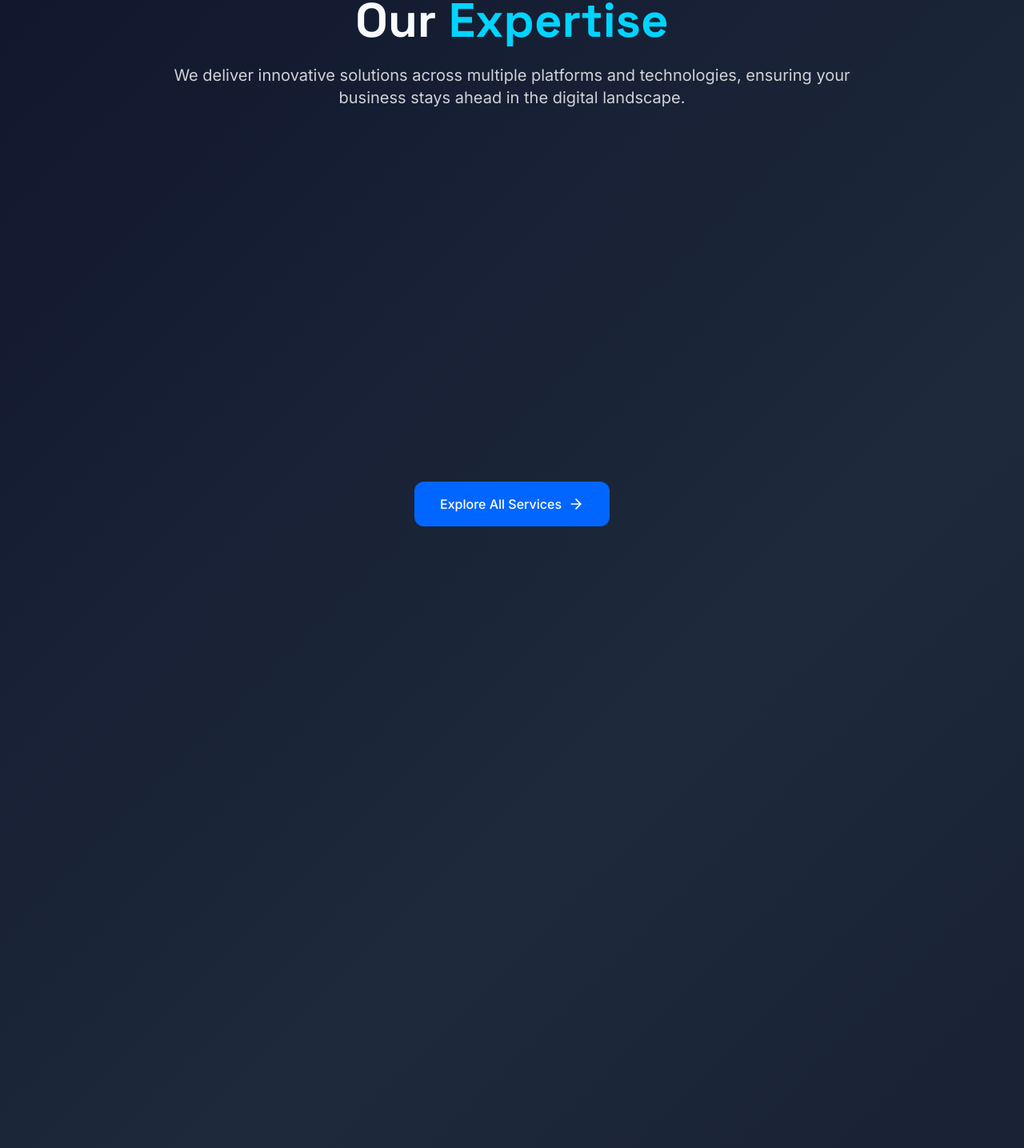
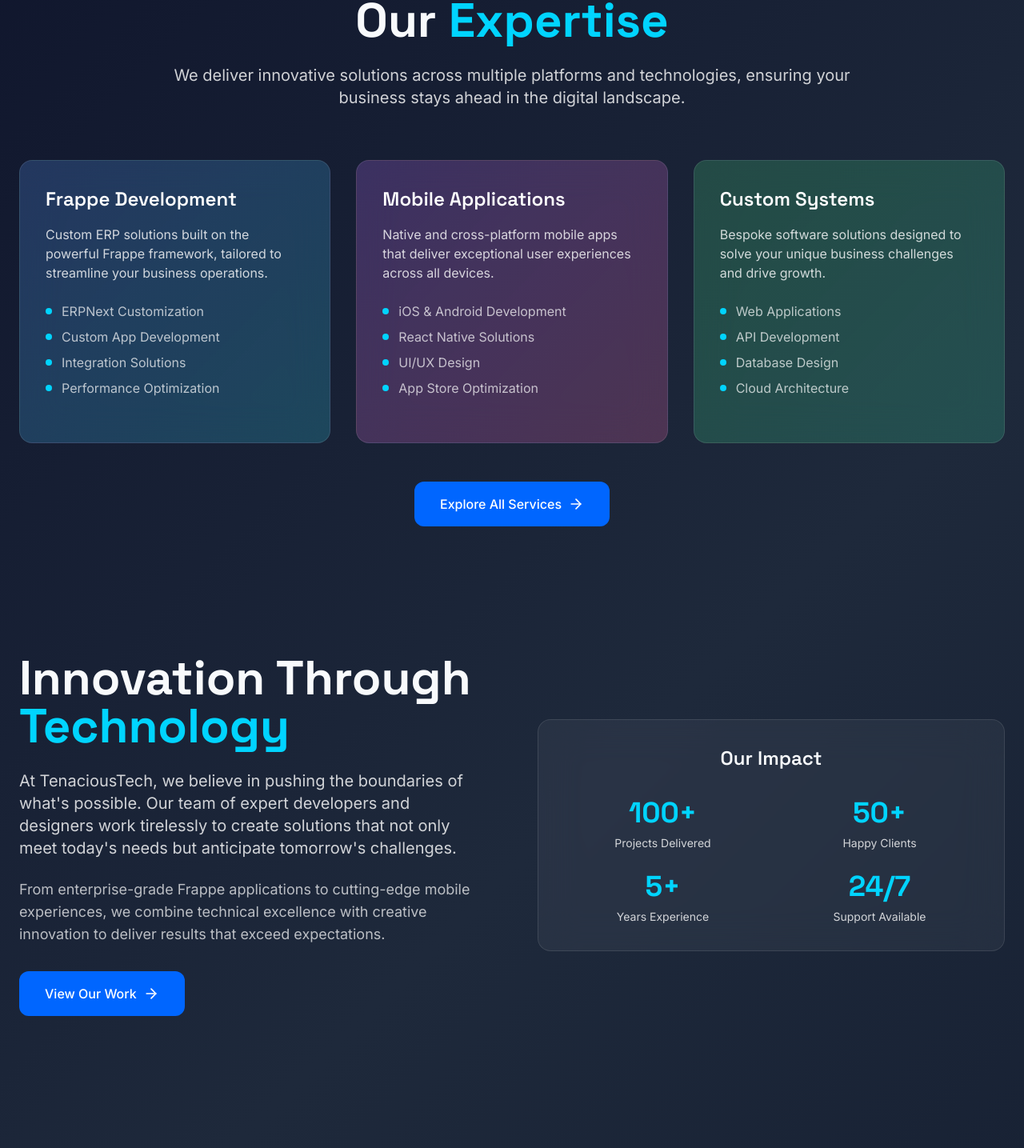
Before and after one commit to j0sh01/tenacious-tech, a React (Vite) app: page / in a window 1280 px wide. Shown: the part 884-2319 px from the top of the page at 80% size. Built offline with nearby package versions, Linux system fonts and the light colour scheme.

Commit message:
Fix: Ensure sections persist after transition
Modify animation behavior to keep sections visible after the initial transition.

```diff
--- a/src/index.css
+++ b/src/index.css
@@ -78,4 +78,30 @@
   .hover-glow:hover {
     box-shadow: 0 0 30px rgba(59, 130, 246, 0.4);
   }
+
+  .fade-in-element {
+    opacity: 0;
+    transform: translateY(20px);
+    transition: opacity 0.6s ease-out, transform 0.6s ease-out;
+  }
+
+  .fade-in-element.animate-fade-in {
+    opacity: 1;
+    transform: translateY(0);
+  }
+
+  .service-card,
+  .product-card,
+  .project-card {
+    opacity: 0;
+    transform: translateY(30px);
+    transition: opacity 0.8s ease-out, transform 0.8s ease-out;
+  }
+
+  .service-card.animate-slide-up,
+  .product-card.animate-slide-up,
+  .project-card.animate-slide-up {
+    opacity: 1;
+    transform: translateY(0);
+  }
 }
```
